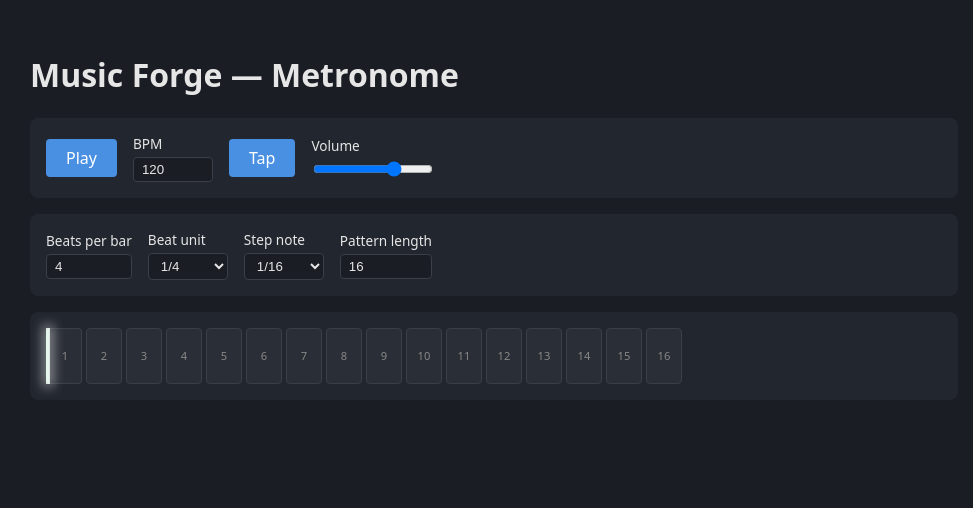
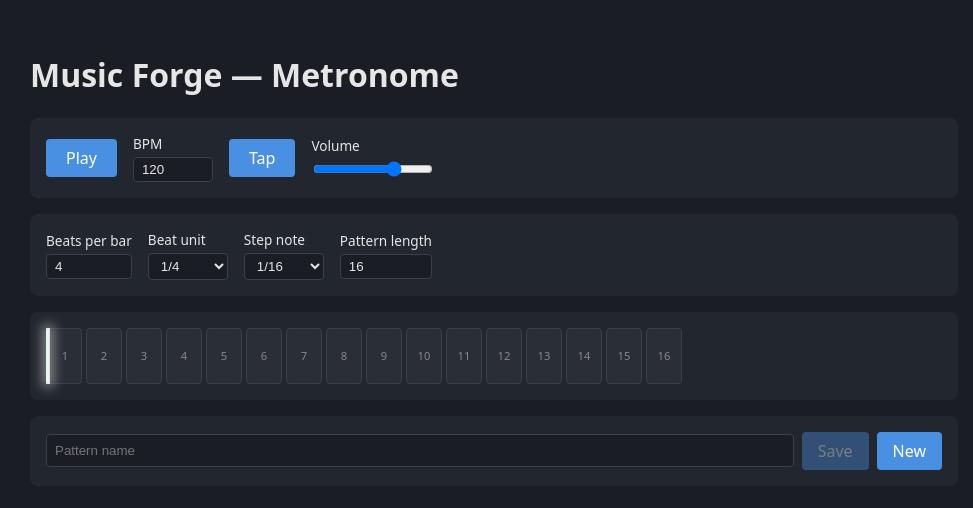
Before and after one commit to EdgarH78/music-forge, a React (Vite) app: page / in a window 1280 px wide. Shown: the top 508 px of the page, without its empty margins (146-1119 px from the left). Built offline with nearby package versions, Linux system fonts and the light colour scheme.

Commit message:
feat(ui): add PatternLibrary (save/load/delete named patterns)

```diff
--- a/src/App.tsx
+++ b/src/App.tsx
@@ -6,6 +6,7 @@ import { useMetronomeEngine, useSyncEngine } from './hooks/useEngineSync';
 import { TransportControls } from './components/TransportControls';
 import { MeterControls } from './components/MeterControls';
 import { PatternGrid } from './components/PatternGrid';
+import { PatternLibrary } from './components/PatternLibrary';
 
 export default function App() {
   const [state, dispatch] = useReducer(reducer, initialState);
@@ -47,6 +48,11 @@ export default function App() {
           isPlaying={engine.isPlaying()}
           dispatch={dispatch}
         />
+      <PatternLibrary
+        library={state.library}
+        currentPatternName={state.settings.pattern.name}
+        dispatch={dispatch}
+      />
     </main>
   );
 }
--- /dev/null
+++ b/src/components/PatternLibrary.module.css
@@ -0,0 +1,59 @@
+.library {
+  padding: 1rem;
+  background: #22262e;
+  border-radius: 8px;
+  margin-bottom: 1rem;
+}
+
+.row {
+  display: flex;
+  gap: 0.5rem;
+  align-items: center;
+}
+
+.nameInput {
+  flex: 1;
+  padding: 0.5rem;
+  background: #1a1d23;
+  color: #e6e6e6;
+  border: 1px solid #3a3f48;
+  border-radius: 4px;
+}
+
+.row button {
+  padding: 0.5rem 1rem;
+  background: #4a90e2;
+  color: white;
+  border: none;
+  border-radius: 4px;
+}
+.row button:disabled { opacity: 0.4; cursor: not-allowed; }
+
+.list {
+  margin: 0.75rem 0 0;
+  padding: 0;
+  list-style: none;
+  display: flex;
+  flex-wrap: wrap;
+  gap: 0.5rem;
+}
+
+.item {
+  display: flex;
+  background: #1a1d23;
+  border: 1px solid #3a3f48;
+  border-radius: 4px;
+  overflow: hidden;
+}
+
+.loadBtn, .deleteBtn {
+  background: transparent;
+  color: #e6e6e6;
+  border: none;
+  padding: 0.4rem 0.75rem;
+}
+
+.loadBtn:hover { background: #2a2e36; }
+
+.deleteBtn { color: #c66; }
+.deleteBtn:hover { background: #4a1a1a; }
--- /dev/null
+++ b/src/components/PatternLibrary.tsx
@@ -0,0 +1,54 @@
+import { useState } from 'react';
+import styles from './PatternLibrary.module.css';
+import type { Pattern } from '../domain/types';
+import type { Action } from '../state/actions';
+
+interface Props {
+  library: Pattern[];
+  currentPatternName: string;
+  dispatch: React.Dispatch<Action>;
+}
+
+export function PatternLibrary({ library, currentPatternName, dispatch }: Props) {
+  const [name, setName] = useState(currentPatternName);
+
+  return (
+    <section className={styles.library}>
+      <div className={styles.row}>
+        <input
+          className={styles.nameInput}
+          type="text"
+          placeholder="Pattern name"
+          value={name}
+          onChange={(e) => setName(e.target.value)}
+        />
+        <button
+          disabled={!name.trim()}
+          onClick={() => {
+            dispatch({ type: 'savePattern', name: name.trim() });
+          }}
+        >
+          Save
+        </button>
+        <button onClick={() => { dispatch({ type: 'newPattern' }); setName(''); }}>
+          New
+        </button>
+      </div>
+
+      {library.length > 0 && (
+        <ul className={styles.list}>
+          {library.map((p) => (
+            <li key={p.id} className={styles.item}>
+              <button className={styles.loadBtn} onClick={() => { dispatch({ type: 'loadPattern', id: p.id }); setName(p.name); }}>
+                {p.name}
+              </button>
+              <button className={styles.deleteBtn} onClick={() => dispatch({ type: 'deletePattern', id: p.id })}>
+                ×
+              </button>
+            </li>
+          ))}
+        </ul>
+      )}
+    </section>
+  );
+}
```
